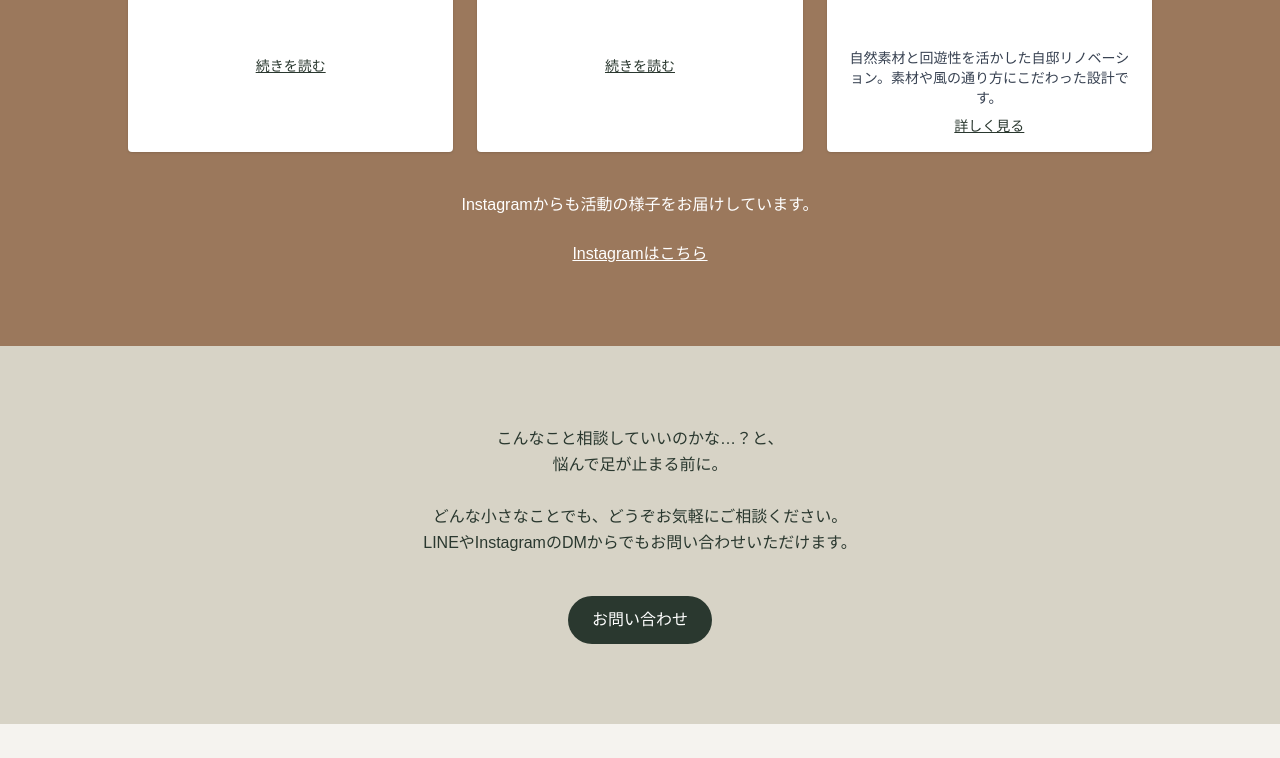
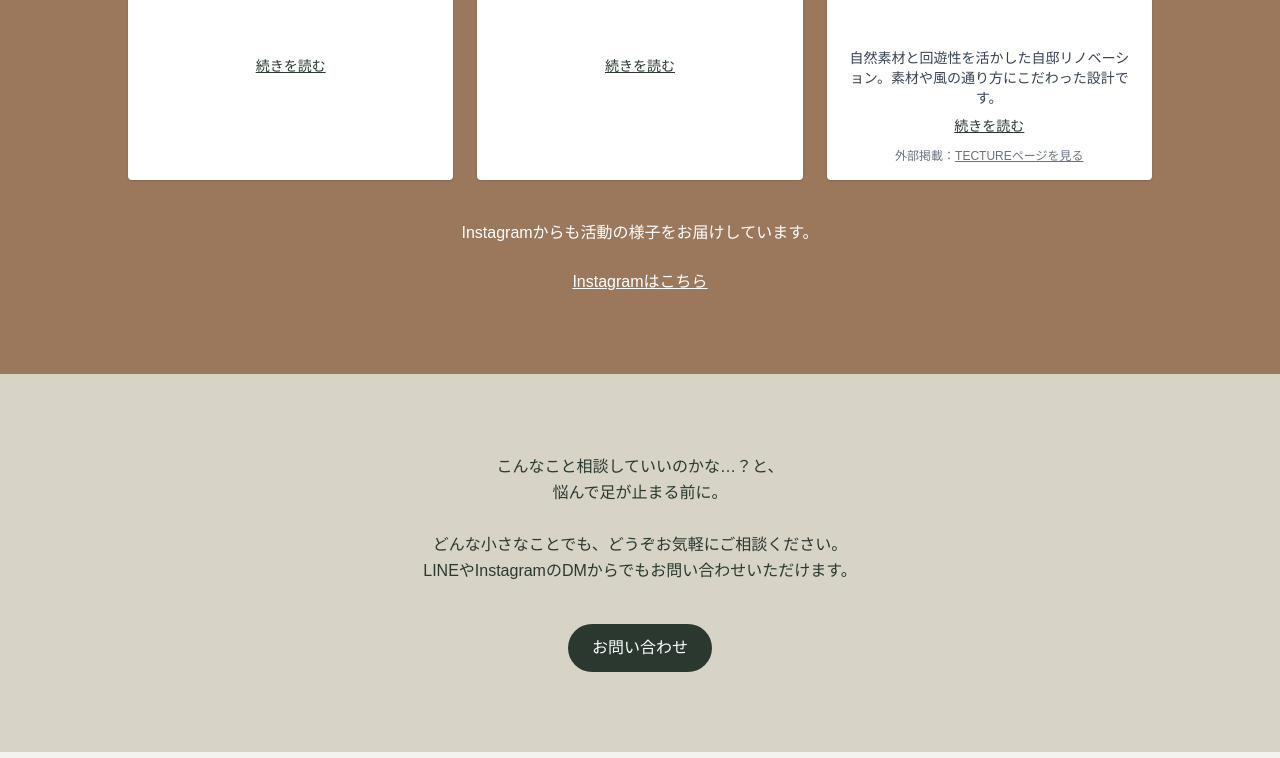
Before and after one commit to sen-llc/sen-llc.github.io, a Jekyll site: the page built from index.html, in a window 1280 px wide and 900 px high, scrolled down 2358 px, cut to the strip 142-900 px from the top of the window. Built offline with Jekyll 4.4.1, drawn with Linux system fonts in a browser that asks for light colours; nearby versions of some CDN libraries; some web fonts are replaced.

Commit message:
Update journal-card.html

```diff
--- a/_includes/journal-card.html
+++ b/_includes/journal-card.html
@@ -3,10 +3,11 @@
   <div class="p-4 flex flex-col gap-2">
     <h3 class="font-semibold text-lg text-primary">{{ include.post.title }}</h3>
     <p class="text-sm text-gray-700">{{ include.post.description }}</p>
+    <a href="{{ include.post.url }}" class="inline-block text-sm text-[#2a382f] underline">続きを読む</a>
     {% if include.post.link %}
-      <a href="{{ include.post.link }}" target="_blank" class="inline-block text-sm text-[#2a382f] underline">詳しく見る</a>
-    {% else %}
-      <a href="{{ include.post.url }}" class="inline-block text-sm text-[#2a382f] underline">続きを読む</a>
+      <p class="text-xs text-gray-500 mt-1">
+        外部掲載：<a href="{{ include.post.link }}" target="_blank" class="underline">TECTUREページを見る</a>
+      </p>
     {% endif %}
   </div>
 </div>
```
